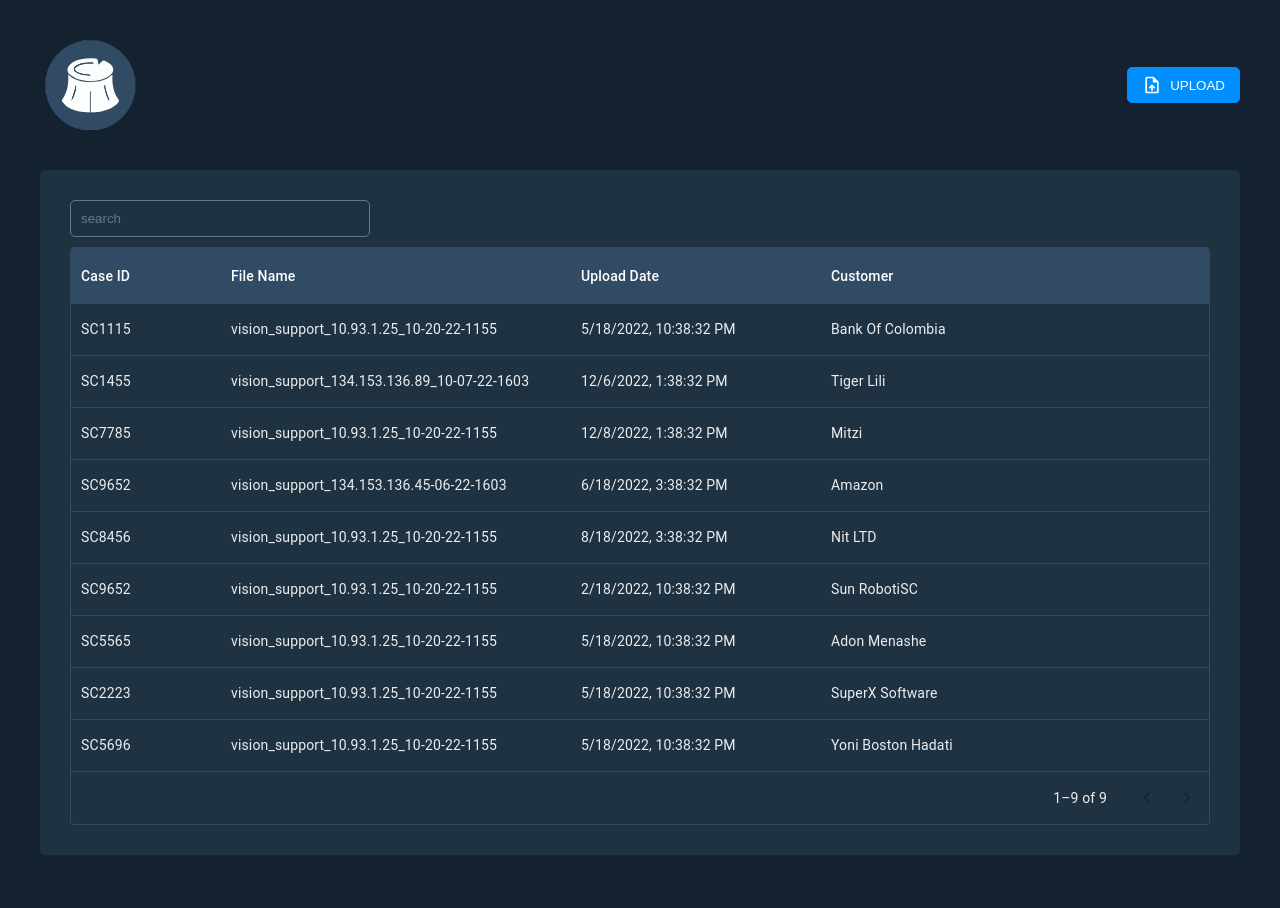
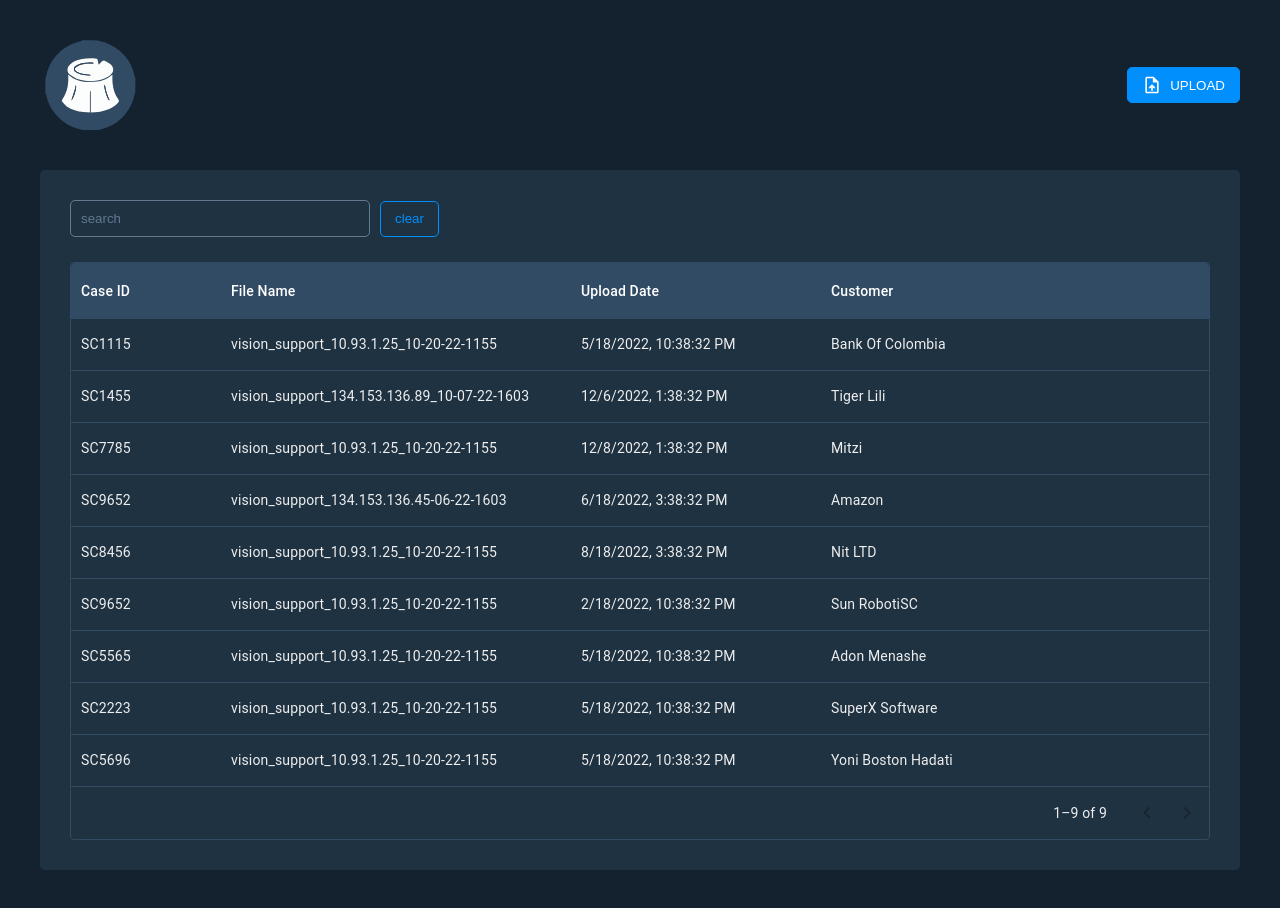
Before and after one commit to sunshavit/logproject, a React (Vite) app: page / in a window 1280 px wide. Built offline with nearby package versions, Linux system fonts and the light colour scheme.

Commit message:
search input

```diff
--- a/src/components/CaseTable/CaseTable.jsx
+++ b/src/components/CaseTable/CaseTable.jsx
@@ -1,9 +1,10 @@
-import React, { useContext } from "react";
+import React, { useContext, useState } from "react";
 import { useNavigate } from "react-router-dom";
 import { AppContext } from "../../App";
 import { DataGrid } from "@mui/x-data-grid";
-import { TableWrapper } from "./CaseTable.style";
+import { TableWrapper, SearchWrap } from "./CaseTable.style";
 import { TextField } from "../inputs/textField.style";
+import { Button } from "../inputs/button.style";
 
 const columns = [
   {
@@ -36,6 +37,7 @@ const columns = [
 ];
 
 const CaseTable = () => {
+  const [searchInput, setSearchInput] = useState("");
   const { casesRows } = useContext(AppContext);
   const navigate = useNavigate();
 
@@ -43,11 +45,25 @@ const CaseTable = () => {
     navigate(`/${params.id}`);
   };
 
+  const handleInputChange = (e) => {
+    const { value } = e.target;
+    setSearchInput(value);
+  };
+
   if (casesRows.isLoading) return <h3>Loading...</h3>;
 
   return (
     <TableWrapper>
-      <TextField placeholder="search" />
+      <SearchWrap>
+        <TextField
+          value={searchInput}
+          onChange={(e) => handleInputChange(e)}
+          placeholder="search"
+        />
+        <Button onClick={() => setSearchInput("")} variant="outline">
+          clear
+        </Button>
+      </SearchWrap>
       <DataGrid
         rows={casesRows.data}
         columns={columns}
--- a/src/components/CaseTable/CaseTable.style.js
+++ b/src/components/CaseTable/CaseTable.style.js
@@ -8,8 +8,8 @@ export const TableWrapper = styled.div`
   border-radius: 5px;
   display: flex;
   flex-direction: column;
-  gap: 10px;
-  height: 685px;
+  gap: 25px;
+  height: 700px;
   .css-1e2bxag-MuiDataGrid-root {
     border: 1px solid #314b64;
   }
@@ -40,3 +40,10 @@ export const TableWrapper = styled.div`
     border-top: none;
   }
 `;
+
+export const SearchWrap = styled.div`
+  display: flex;
+  gap: 10px;
+  align-items: center;
+  box-sizing: border-box;
+`;
```
